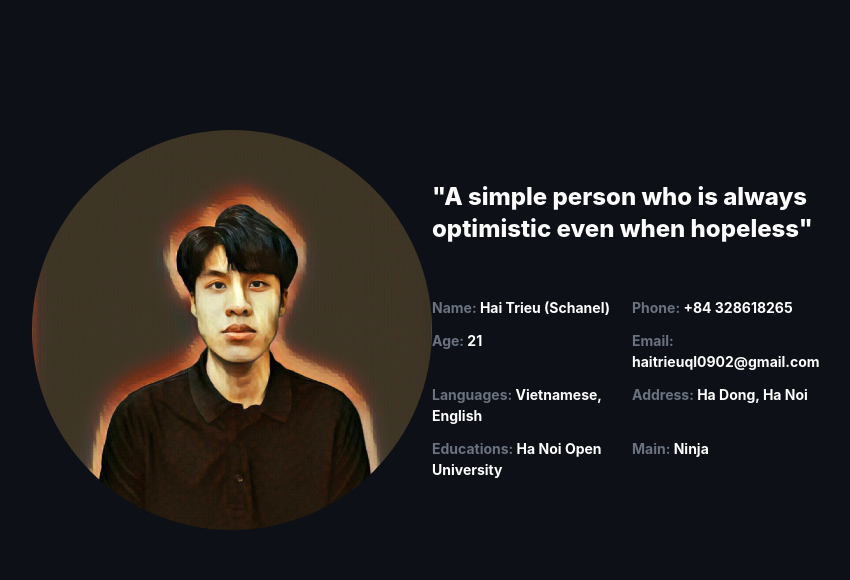
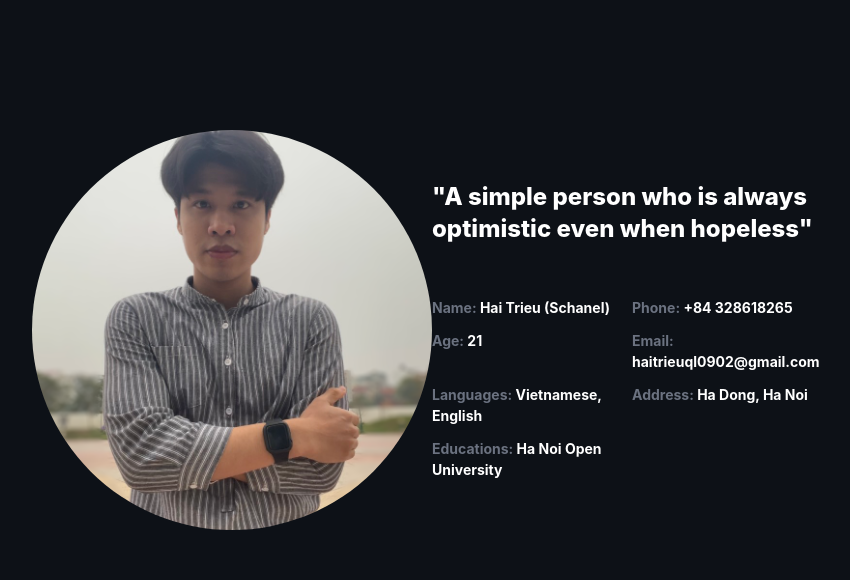
Before and after one commit to HaiTrieu0902/portfolio, a Next.js app: page / in a window 1280 px wide. Shown: the part 840-1420 px from the top of the page, without its empty margins (208-1058 px from the left). Built offline with nearby package versions, Linux system fonts and the light colour scheme; grey boxes are pictures that could not be loaded; a web font is replaced by a local one.

Commit message:
update avatar

```diff
--- a/src/components/About/About.tsx
+++ b/src/components/About/About.tsx
@@ -46,7 +46,7 @@ const About = () => {
                 <img
                     className="sx:w-[280px] sx:h-[280px] w-[400px] h-[400px] sx:mt-5"
                     style={{ objectFit: 'cover', borderRadius: '50%' }}
-                    src="/img/haitrieumain.jpg"
+                    src="/img/7.png"
                     alt="HaiTrieu"
                 />
             </Col>
@@ -101,12 +101,6 @@ const About = () => {
                             <span className="font-bold text-[14px] sx:text-[12px]">Ha Noi Open University</span>
                         </div>
                     </Col>
-                    <Col className="mt-3" span={12}>
-                        <div className="d-flex gap-3">
-                            <span className="text-gray-500 font-bold text-[14px] sx:text-[12px]">Main: </span>
-                            <span className="font-bold text-[14px] sx:text-[12px]">Ninja</span>
-                        </div>
-                    </Col>
                 </Row>
             </Col>
         </Row>
```
Also changed, not shown: public/img/7.png (added).
